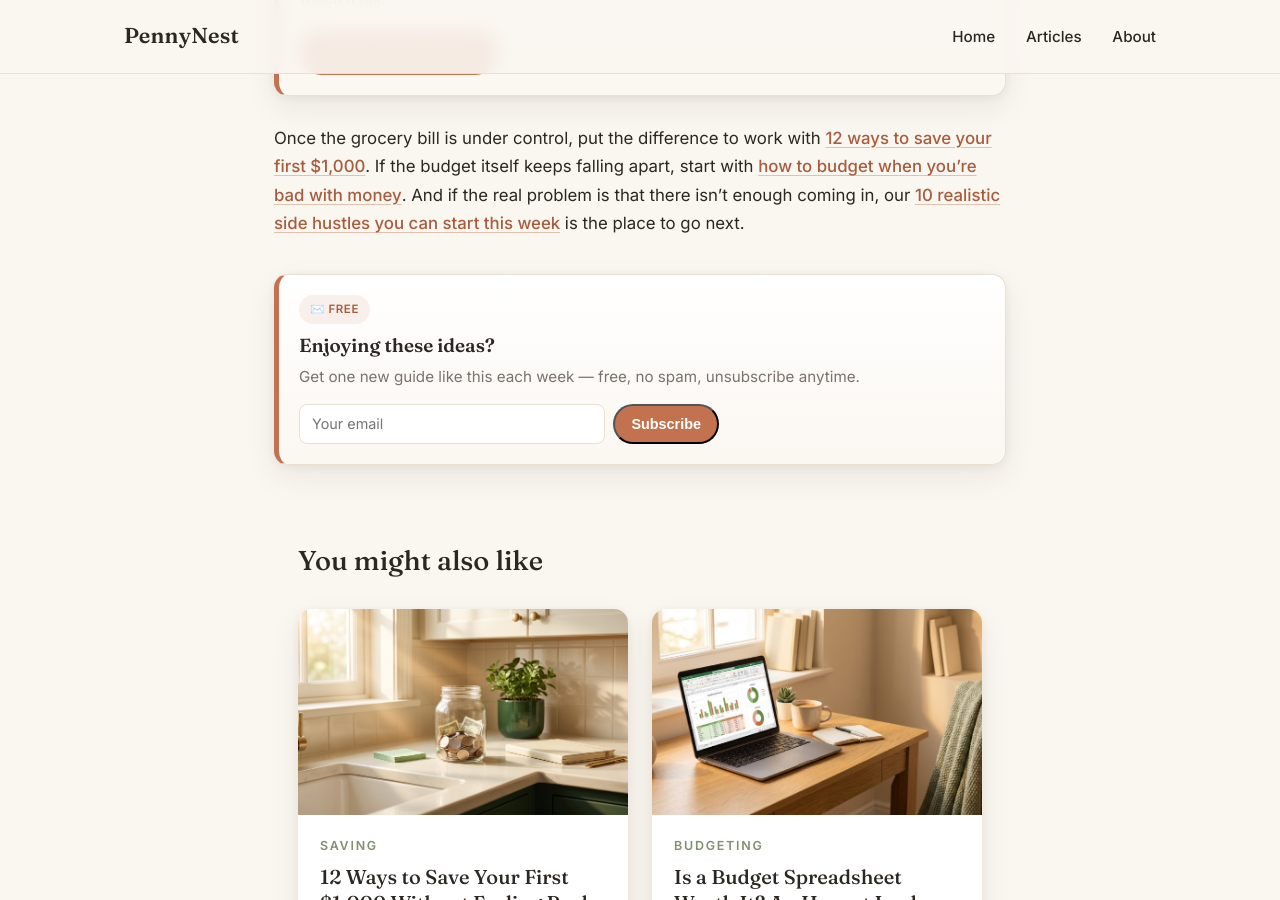
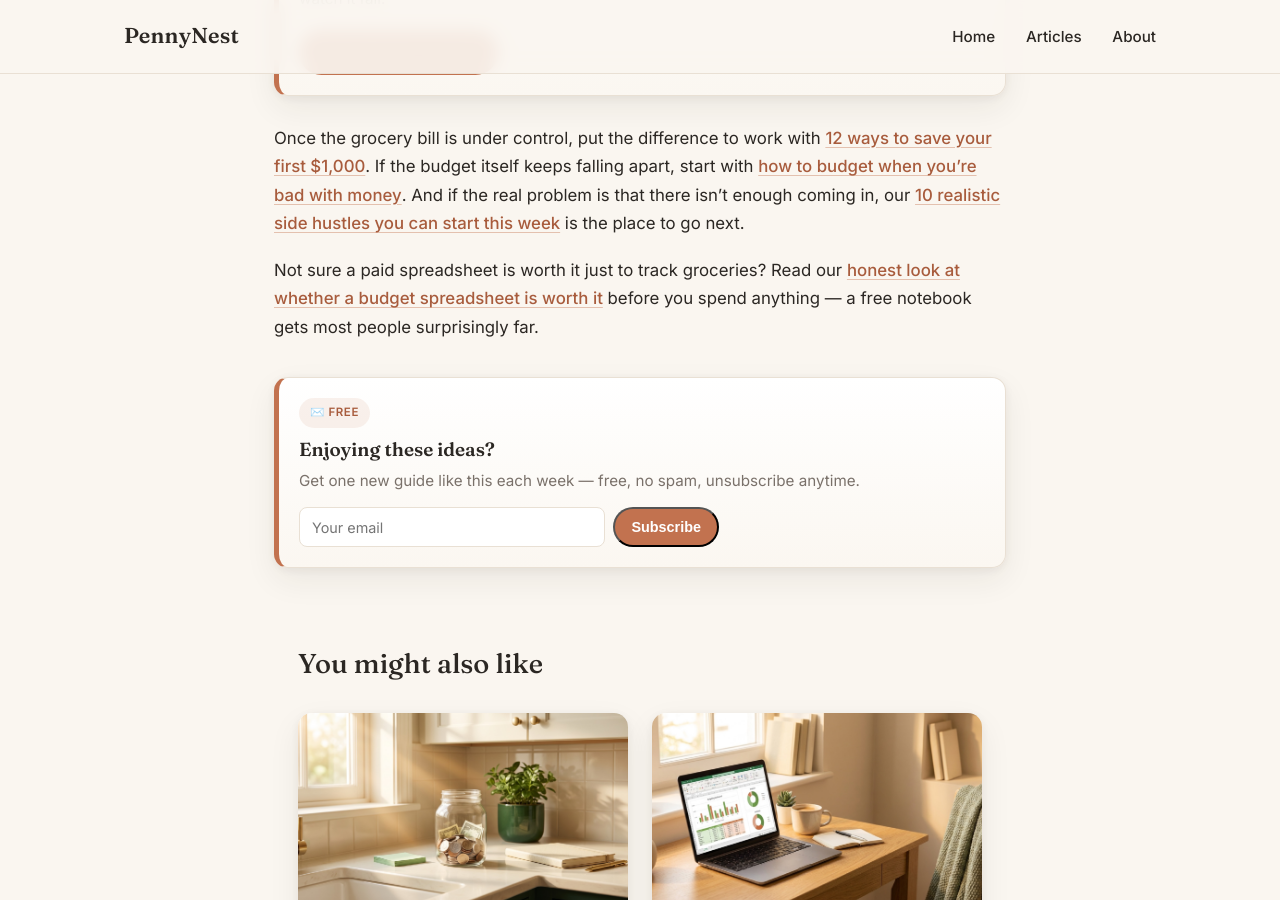
Before and after one commit to cozylifepicks/pennynest, a Jekyll site: the page built from _posts/2026-08-01-cut-your-grocery-bill.md, in a window 1280 px wide and 900 px high, scrolled down 5211 px. Built offline with Jekyll 4.4.1, drawn with Linux system fonts in a browser that asks for light colours; some of the changed text lies outside the part shown.

Commit message:
Cross-link the two newest posts: grocery <-> budget spreadsheet review
The grocery post is the most-pinned PennyNest page and the spreadsheet review is
the highest-commission one, but neither linked to the other. Adds one contextual
link each way.

```diff
--- a/_posts/2026-08-01-cut-your-grocery-bill.md
+++ b/_posts/2026-08-01-cut-your-grocery-bill.md
@@ -172,3 +172,7 @@ itself keeps falling apart, start with
 And if the real problem is that there isn't enough coming in, our
 [10 realistic side hustles you can start this week](/side-hustles-you-can-start-this-week/)
 is the place to go next.
+
+Not sure a paid spreadsheet is worth it just to track groceries? Read our
+[honest look at whether a budget spreadsheet is worth it](/is-a-budget-spreadsheet-worth-it/)
+before you spend anything — a free notebook gets most people surprisingly far.
```
Also changed, not shown: _posts/2026-07-31-is-a-budget-spreadsheet-worth-it.md (+4 -0 lines), images/money-guess-pin-1.png (added), images/ten-min-budget-pin-1.png (added), 2 other files.
